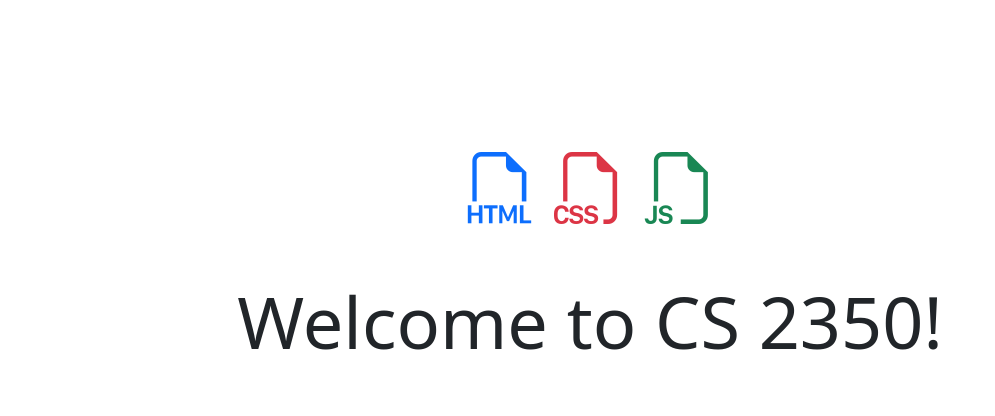
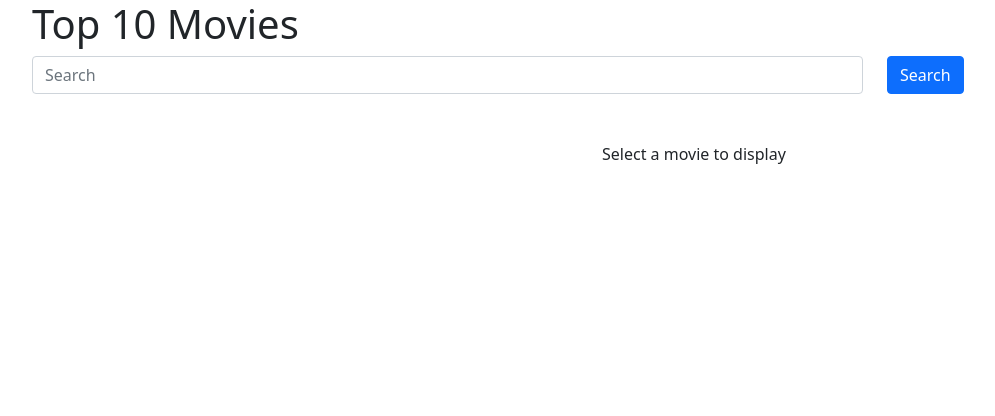
Before and after one commit to SpencerWNichols/-cs2350-practice-09, a website built with Vite: page src/index.html in a window 1280 px wide. Shown: the whole page, without its empty margins (50-1045 px from the left). Built offline with nearby package versions, Linux system fonts and the light colour scheme.

Commit message:
Update index.html

```diff
--- a/src/index.html
+++ b/src/index.html
@@ -1,27 +1,52 @@
 <!DOCTYPE html>
 <html lang="en">
+
 <head>
   <meta charset="utf-8" />
   <title>Project Starter</title>
   <meta name="viewport" content="width=device-width, initial-scale=1" />
   <meta name="robots" content="index,follow" />
   <meta name="description" content="TODO: A starter project for ..." />
-
   <link rel="stylesheet" href="./stylesheets/main.css" />
+  <script type="module" src="./javascripts/main.js"></script>
 </head>
 
 <body>
-    <!-- Your HTML goes here -->
-    <h1 class="display-2 text-center my-5 py-5">
-      <span class="d-block py-5">
-        <i class="bi bi-filetype-html text-primary"></i>
-        <i class="bi bi-filetype-css text-danger"></i>
-        <i class="bi bi-filetype-js text-success"></i>
-      </span>
 
-      Welcome to CS 2350!
-    </h1>
 
-    <script type="module" src="./javascripts/main.js"></script>
+  <div class="container">
+    <div class="row col">
+      <h1>Top 10 Movies</h1>
+    </div>
+  <form class="row">
+    <div class="col-9">
+      <input type="search" class="form-control" placeholder="Search">
+    </div>
+    <div class="col-auto">
+      <button type="button" class="btn btn-primary mb-100">Search</button>
+    </div>
+  </form>
+  <div class="row my-5">
+    <div class="col-md-6">
+      <div class="row row-cols-5 row-cols-md-3">
+        <div class="col" id="m1"></div>
+        <div class="col" id="m2"></div>
+        <div class="col" id="m3"></div>
+        <div class="col" id="m4"></div>
+        <div class="col" id="m5"></div>
+        <div class="col" id="m6"></div>
+        <div class="col" id="m7"></div>
+        <div class="col" id="m8"></div>
+        <div class="col" id="m9"></div>
+        <div class="col" id="m10"></div>
+      </div>
+    </div>
+    <div class="col-md-6 featured">
+      Select a movie to display
+    </div>
+  </div>
+
+</div>
+
 </body>
 </html>
```
Lines whose indentation alone changed are shown as unchanged.
